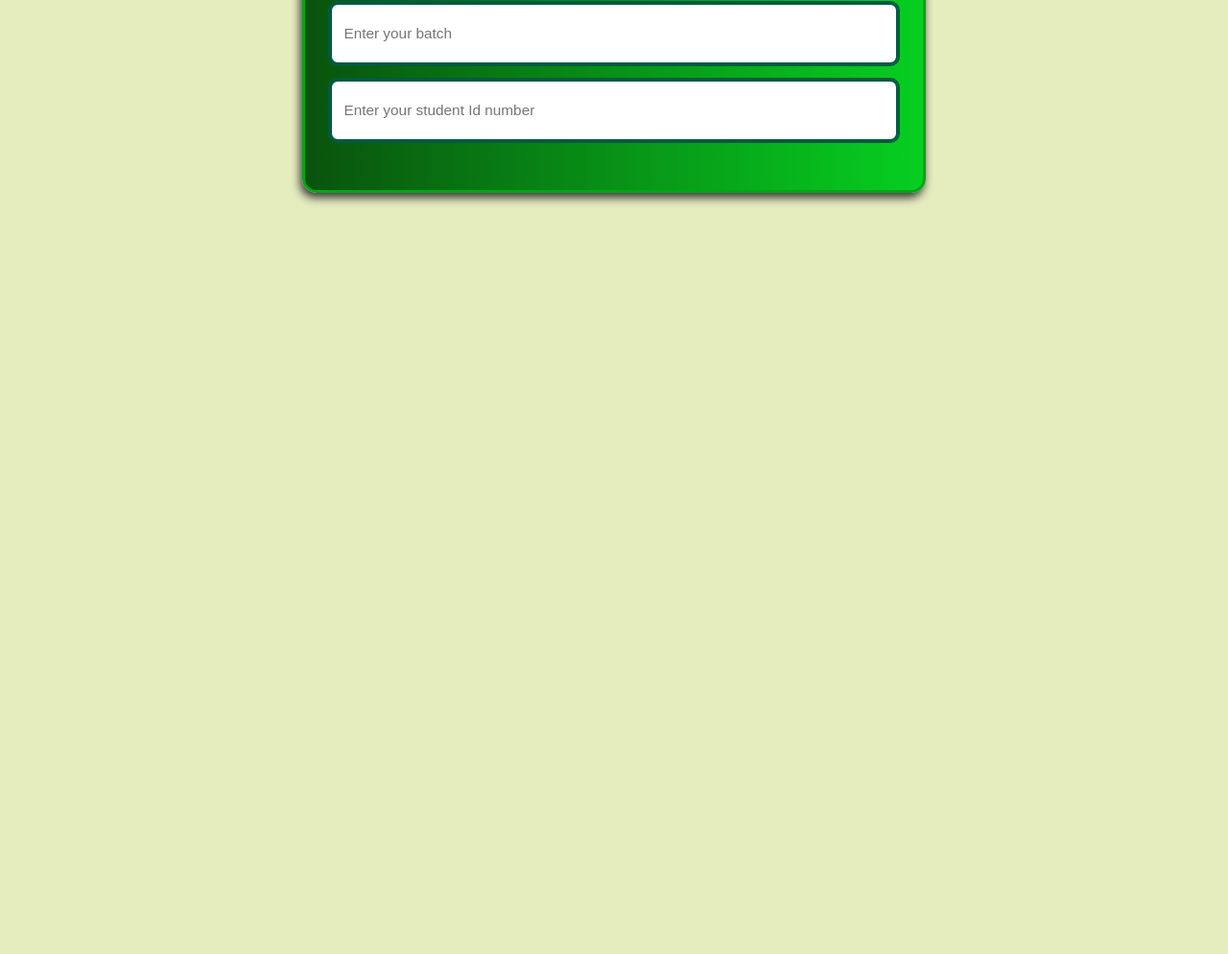
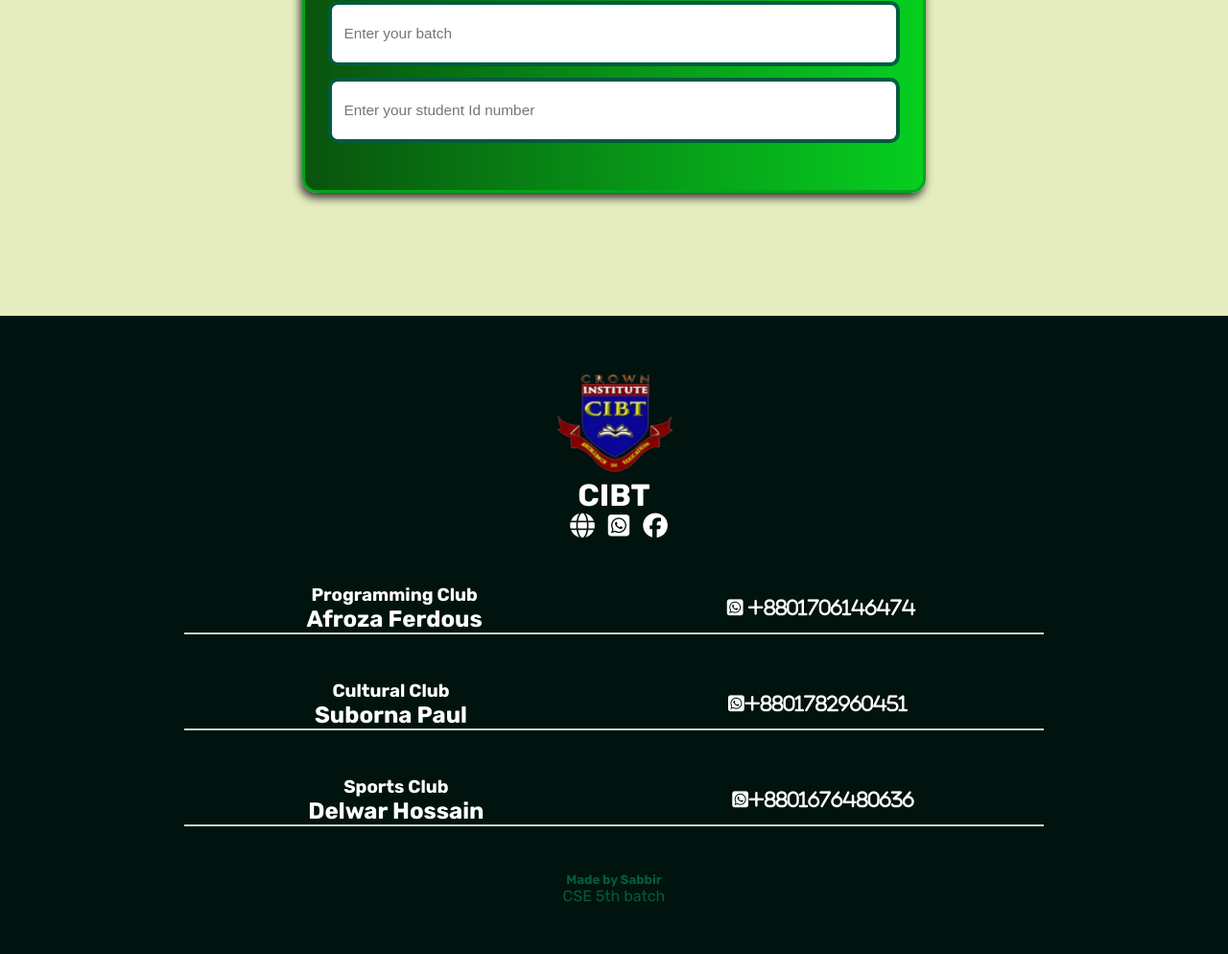
Before and after one commit to arjsabbir88/versity-Club-s-Project, a plain HTML site: page index.html in a window 1280 px wide. Shown: the part 767-1761 px from the top of the page at 96% size. Before the commit the page ends 1096 px from the top, so only its background shows below. Drawn offline with Linux system fonts and the light colour scheme.

Commit message:
added footer section

```diff
--- a/index.html
+++ b/index.html
@@ -5,6 +5,8 @@
     <meta name="viewport" content="width=device-width, initial-scale=1.0">
     <title>CIBT Club's</title>
     <link rel="stylesheet" href="style.css">
+    <script src="https://kit.fontawesome.com/bf18fde166.js" crossorigin="anonymous"></script>
+
 </head>
 <body class="font">
     <section>
@@ -268,6 +270,52 @@
 
     <button onclick=submitForm() id="btn"> Submit </button>
 
+
+    <footer class="footer">
+        <div class="footer-Container">
+            <div class="clg-info">
+                <img src="logo.png" alt="logo">
+                <h1>CIBT</h1>
+                <a href="https://cibtbd.com/" target="_blank"><i class="fa-solid fa-globe"></i></a>
+                <a href="https://api.whatsapp.com/send/?phone=%2B8801822889900&text&type=phone_number&app_absent=0" target="_blank"><i class="fa-brands fa-square-whatsapp"></i></a>
+                <a href="https://www.facebook.com/cibtbd/" target="_blank"><i class="fa-brands fa-facebook"></i></a>
+            </div>
+            <div class="about-container">
+                <div class="containers">
+                    <div class="teachers">
+                        <h3>Programming Club</h3>
+                        <h2>Afroza Ferdous</h2>
+                    </div>
+                    <div class="contact">
+                        <a href="+8801706146474"><i class="fa-brands fa-square-whatsapp"> +8801706146474</i></a>
+                    </div>
+                </div>
+                <div class="containers">
+                    <div class="teachers">
+                        <h3>Cultural Club</h3>
+                        <h2>Suborna Paul</h2>
+                    </div>
+                    <div class="contact">
+                        <a href="+8801782960451"><i class="fa-brands fa-square-whatsapp">+8801782960451</i></a>
+                    </div>
+                </div>
+                <div class="containers">
+                    <div class="teachers">
+                        <h3>Sports Club</h3>
+                        <h2>Delwar Hossain</h2>
+                    </div>
+                    <div class="contact">
+                        <a href="+8801676480636"><i class="fa-brands fa-square-whatsapp">+8801676480636</i></a>
+                    </div>
+                </div>
+            </div>
+            <div class="madeBy">
+                <h5>Made by <span>Sabbir</span></h5>
+                <p>CSE 5th batch</p>
+            </div>
+        </div>
+    </footer>
+
     <script src="script.js"></script>
 </body>
 </html>
--- a/style.css
+++ b/style.css
@@ -206,7 +206,71 @@ button:hover{
 button:active{
     transform: scale(0.9);
 }
+.footer{
+    max-width: 100%;
+    width: 100%;
+    background-color: #01130e;
+    color: white;
+    padding: 4vw;
+}
+.footer-Container{
+    max-width: 70vw;
+    width: 100%;
+    margin: 0 auto;
+    display: flex;
+    flex-direction: column;
+}
+.clg-info{
+    margin: 0 auto;
+    text-align: center;
+    cursor: pointer;
+    transition: all 0.3s ease-in-out;
+}
+.clg-info h1:hover{
+    color: #035c37;
+    letter-spacing: 2px;
+}
+.clg-info img{
+    max-width: 10vw;
+    width: 100%;
 
+}
+.clg-info a i{
+    color: #fff;
+    font-size: 2vw;
+    margin-left: 10px;
+}
+.clg-info a i:hover{
+    color: #035c37;
+}
+
+.containers{
+    display: flex;
+    justify-content: space-around;
+    align-items: center;
+    border-bottom: 2px solid #ccc;
+    margin-top: 6vh;
+}
+.teachers{
+    text-align: center;
+}
+.containers div a{
+    color: #fff;
+}
+.containers a i {
+    margin-right: 6px;
+    font-size: 1.5vw;
+}
+.contact{
+    display: flex;
+    flex-direction: column;
+    text-align: center;
+}
+.madeBy{
+    margin: 6vh auto;
+    color: #035c37;
+    text-align: center;
+}
 @media screen and (max-width: 576px) {
     .logo img{
         width: 20vw;
@@ -260,4 +324,22 @@ button:active{
         height: 14vw;
         font-size: 5vw;
     }
+    .clg-info a i{
+        font-size: 8vw;
+    }
+    .clg-info img{
+        max-width: 15vw;
+        width: 100%;
+    }
+    .containers{
+        flex-direction: column;
+    }
+    .containers a i {
+        margin-right: 8vw;
+        font-size: 5vw;
+    }
+    .contact{
+        margin-top: 2vh;
+        text-align: center;
+    }
 }
```
